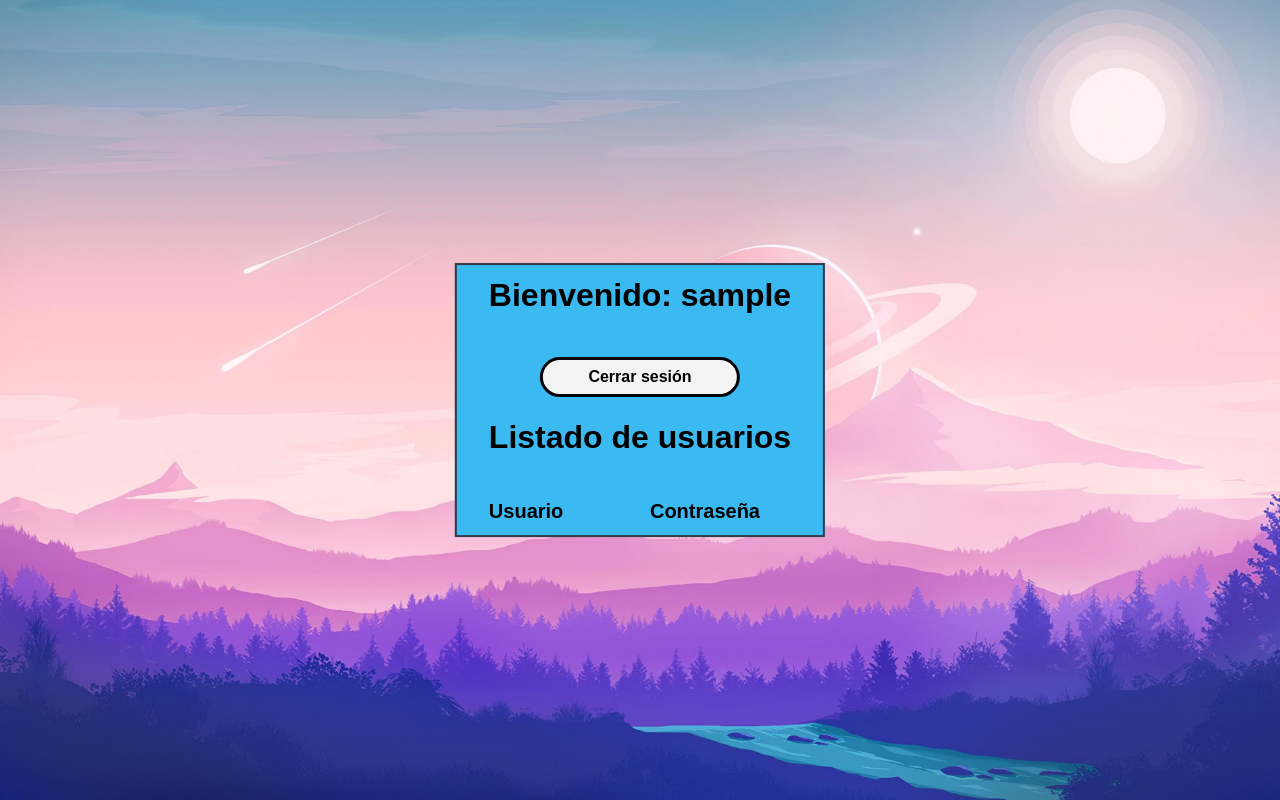
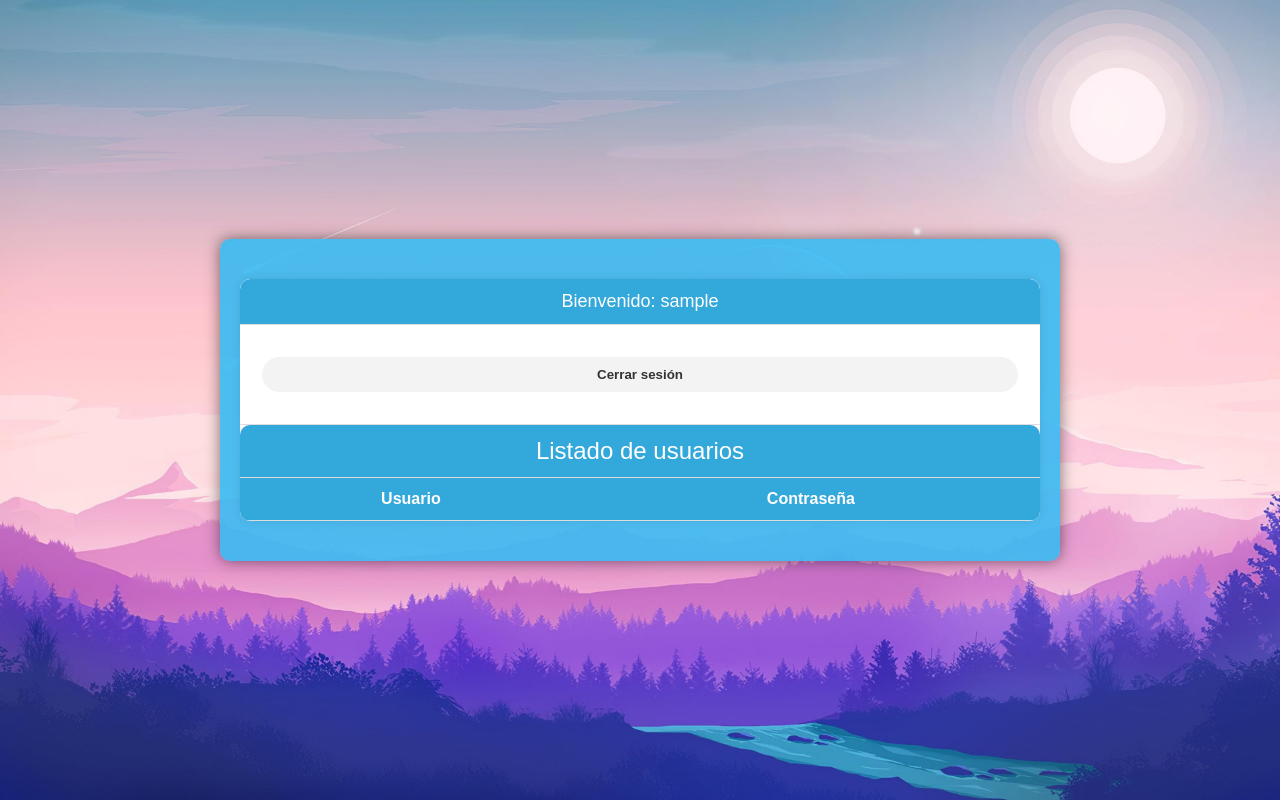
Before and after one commit to AlejandroCisnerosVillegas/Practica_10, a PHP site: page /listar.php in a window 1280 px wide. Run offline with PHP 8.4, Linux system fonts and the light colour scheme; the visitor is signed in with stand-in values (Sample User, id 1); data that the repository does not hold is empty.

Commit message:
Add files via upload

```diff
--- a/conexion.php
+++ b/conexion.php
@@ -1,13 +1,11 @@
 <?php
-$dbhost = "IP_Address";
-$dbuser = "User";
-$dbpass = "Password";
-$dbname = "DataBase_Name";
-
-$conn = mysqli_connect($dbhost, $dbuser, $dbpass, $dbname);
-if (!$conn)
-{
-	die("No hay conexión: ".mysqli_connect_error());
-}
-
+	$dbhost = "localhost";
+	$dbuser = "root";
+	$dbpass = "";
+	$dbname = "general";
+	$conn = mysqli_connect($dbhost, $dbuser, $dbpass, $dbname);
+	if (!$conn)
+	{
+		die("No hay conexión: ".mysqli_connect_error());
+	}
 ?>
--- a/listar.php
+++ b/listar.php
@@ -1,54 +1,139 @@
-<link rel="stylesheet" href="login.css">
-<link rel="shortcut icon" href="../../assets/img/Favicon-img.png">
-    <title>Practica 10</title>
-
-<table>
+<!DOCTYPE html>
+<html lang="es">
+	<head>
+		<meta charset="UTF-8">
+		<meta name="viewport" content="width=device-width, initial-scale=1.0">
+		<title>Portal de Inicio de Sesión</title>
+		<link href="../../assets/img/logo.png" rel="icon">
+		<link href="../../assets/img/logo-grande.png" rel="apple-touch-icon">
+		<style>
+			body {
+				margin: 0;
+				padding: 0;
+				background: url(fondo.png) no-repeat center center fixed;
+				background-size: cover;
+				font-family: 'Arial', sans-serif;
+				display: flex;
+				justify-content: center;
+				align-items: center;
+				height: 100vh;
+			}
+			.login-container {
+				background-color: rgba(58, 186, 241, 0.9);
+				padding: 20px;
+				border-radius: 10px;
+				box-shadow: 0 0 15px rgba(0, 0, 0, 0.5);
+				text-align: center;
+				width: 80%;
+				max-width: 800px;
+			}
+			h1 {
+				background-color: #33A8DB;
+				color: white;
+				margin: 0;
+				padding: 15px;
+				border-radius: 10px 10px 0 0;
+				font-size: 24px;
+			}
+			table {
+				width: 100%;
+				border-collapse: collapse;
+				margin: 20px 0;
+				background-color: white;
+				border-radius: 10px;
+				overflow: hidden;
+				box-shadow: 0 0 10px rgba(0, 0, 0, 0.1);
+			}
+			.user-table {
+				width: 100%;
+				border-collapse: collapse;
+				margin: 20px 0;
+				background-color: white;
+				border-radius: 10px;
+				overflow: hidden;
+				box-shadow: 0 0 10px rgba(0, 0, 0, 0.1);
+			}
+			.user-table th,
+			.user-table td {
+				padding: 12px;
+				text-align: center;
+				border-bottom: 1px solid #ddd;
+			}
+			.user-table th {
+				background-color: #33A8DB;
+				color: white;
+			}
+			.user-table tr:nth-child(even) {
+				background-color: #f3f3f3;
+			}
+			.welcome-msg {
+				background-color: #33A8DB;
+				color: white;
+				padding: 15px;
+				font-size: 18px;
+				border-radius: 10px 10px 0 0;
+			}
+			.table-title {
+				background-color: #33A8DB;
+				color: white;
+				padding: 15px;
+				font-size: 24px;
+				border-radius: 10px 10px 0 0;
+			}
+			input[type="submit"] {
+				width: calc(100% - 20px);
+				padding: 10px;
+				margin: 20px 0;
+				background-color: #f3f3f3;
+				color: #333;
+				font-weight: bold;
+				border: none;
+				border-radius: 20px;
+				cursor: pointer;
+				transition: background-color 0.3s ease;
+			}
+			input[type="submit"]:hover {
+				background-color: #ddd;
+			}
+			label {
+				font-weight: bold;
+			}
+		</style>
+	</head>
+	<body>
+		<div class="login-container">
+			<table class="user-table">
 				<?php
 				include('conexion.php');
 				session_start();
+				if (isset($_SESSION['nombredelusuario'])) {
+					$usuarioingresado = $_SESSION['nombredelusuario'];
+					echo "<tr><td colspan='2' class='welcome-msg'>Bienvenido: $usuarioingresado</td></tr>";
+				} else {
+					header('location: index.php');
+				}
 
-if(isset($_SESSION['nombredelusuario']))
-{
-	$usuarioingresado = $_SESSION['nombredelusuario'];
-	echo "<tr><td colspan='2' align='center'><h1>Bienvenido: $usuarioingresado </h1></td></tr>";
-}
-else
-{
+				if ($_SERVER['REQUEST_METHOD'] === 'POST' && isset($_POST['btncerrar'])) {
+					session_destroy();
 					header('location: index.php');
 				}
 				?>
 				<form method="POST">
 					<tr><td colspan='2' align="center"><input type="submit" value="Cerrar sesión" name="btncerrar" /></td></tr>
 				</form>
-
-<tr><td colspan="2"><h1>Listado de usuarios</h1></td></tr>
-<tr><td><label>Usuario</label></td>
-	<td><label>Contraseña</label></td>
-</tr>
-
-<?php
-
-if(isset($_POST['btncerrar']))
-{
-	session_destroy();
-	header('location: index.php');
-}
-
-$sql="SELECT * FROM poject_23_login";
-$result=mysqli_query($conn,$sql);
-
-while($mostrar=mysqli_fetch_array($result))
-{
-
-?>
-<tr> <td><?php echo $mostrar['usuario'] ?>
-	<td><?php echo $mostrar['password'] ?>
-
+				<tr><td colspan="2" class="table-title">Listado de usuarios</td></tr>
+				<tr>
+					<th>Usuario</th>
+					<th>Contraseña</th>
 				</tr>
 				<?php
+				$sql = "SELECT * FROM poject_23_login";
+				$result = mysqli_query($conn, $sql);
+				while ($mostrar = mysqli_fetch_array($result)) {
+					echo "<tr><td>{$mostrar['usuario']}</td><td>{$mostrar['password']}</td></tr>";
 				}
-
-
-
 				?>
 			</table>
+		</div>
+	</body>
+</html>
--- a/login.css
+++ b/login.css
@@ -1,65 +1,64 @@
 body {
   margin: 0;
   padding: 0;
-    background: url(fondo.png) no-repeat center top;
+  background: url(fondo.png) no-repeat center center fixed;
   background-size: cover;
-    font-family: sans-serif;
-
+  font-family: 'Arial', sans-serif;
+  display: flex;
+  justify-content: center;
+  align-items: center;
+  height: 100vh;
 }
-
-  table
-  {
-      margin:0;
-      border: 2px solid #353A46;
-      background-color: #3ABAF1;
-      top: 50%;
-      left: 50%;
-      position: absolute;
-      transform: translate(-50%,-50%);
+.login-container {
+  background-color: rgba(58, 186, 241, 0.9);
+  padding: 20px;
+  border-radius: 10px;
+  box-shadow: 0 0 15px rgba(0, 0, 0, 0.5);
+  text-align: center;
+  width: 300px;
 }
-
-  td
-  {
-
-      padding: 10px 30px;
+h2 {
+  background-color: #33A8DB;
+  color: white;
+  margin: 0;
+  padding: 15px;
+  border-radius: 10px 10px 0 0;
+  font-size: 24px;
 }
-
-  input[type=text], input[type=password]
-  {
-  width: 100%;
+img {
+  width: 80px;
+  margin: 20px 0;
+}
+input[type="text"],
+input[type="password"] {
+  width: calc(100% - 20px);
+  padding: 10px;
+  margin: 10px 0;
+  border: none;
+  border-bottom: 2px solid #333;
+  background: transparent;
   font-size: 16px;
+  outline: none;
+}
+input[type="submit"] {
+  width: calc(100% - 20px);
+  padding: 10px;
+  margin: 20px 0;
+  background-color: #f3f3f3;
+  color: #333;
+  font-weight: bold;
   border: none;
-  box-sizing: border-box;
-  border-bottom: 2px solid black;
-  background: transparent;
-
+  border-radius: 20px;
+  cursor: pointer;
+  transition: background-color 0.3s ease;
 }
-
-  img
-  {
-
+input[type="submit"]:hover {
+  background-color: #ddd;
 }
-
-  label
-  {
-    font-size: 20px;
-  font-weight: bold;
+a {
+  font-size: 14px;
+  color: #333;
+  text-decoration: none;
+  display: block;
+  margin-top: 10px;
 }
-
-  input[type=submit]
-  {
-    font-size: 16px;
-  background-color: #f3f3f3;
-  color:black;
-  font-weight: bold;
-  border-radius: 20px;
-  height: 40px;
-  width: 200px;
-  border: solid;
-  }
-
-  a
-  {
-      font-size: 14px;
-
-  }
```
Also changed, not shown: index.php (+31 -47 lines), registrar.php (+31 -42 lines). Lines whose indentation alone changed are shown as unchanged.
